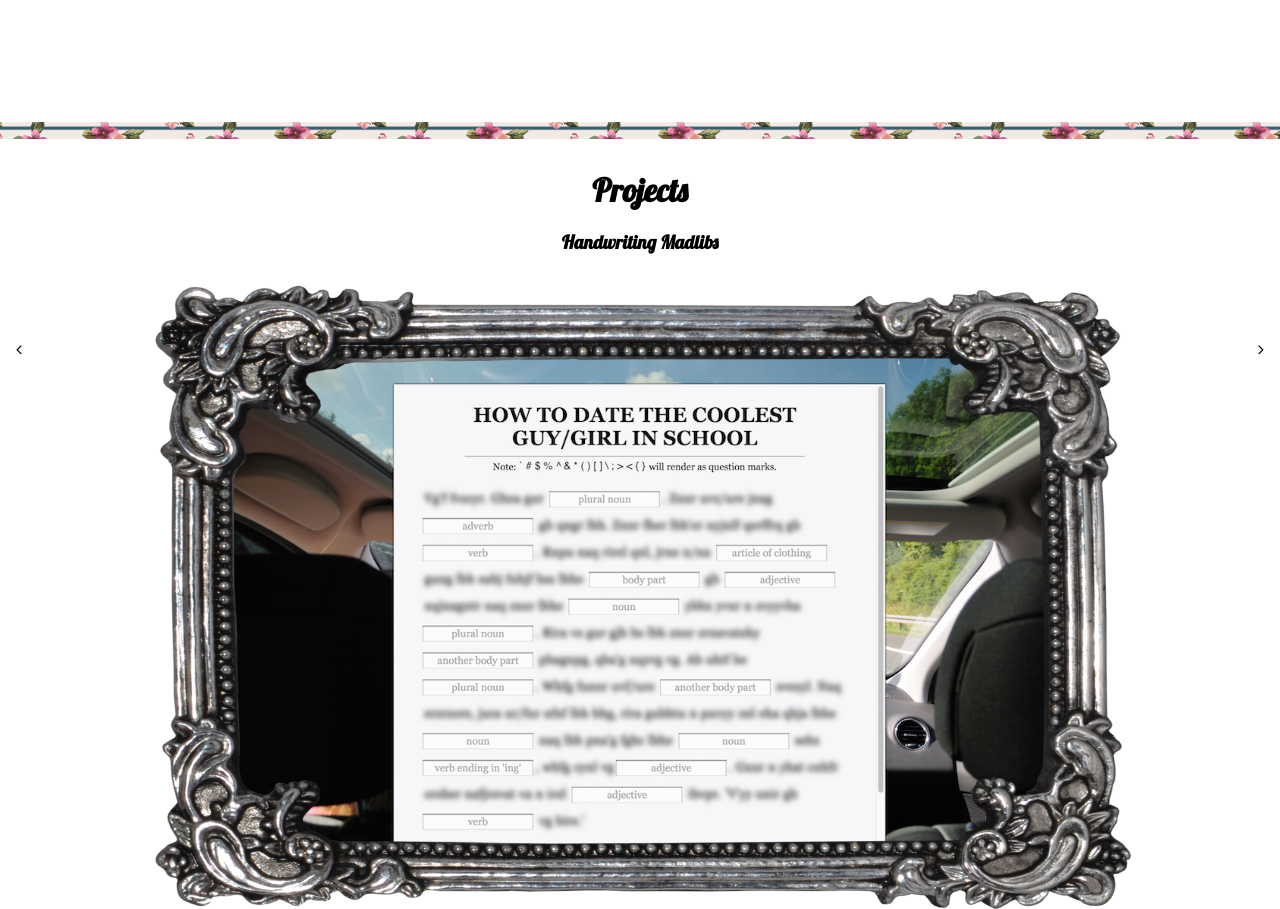
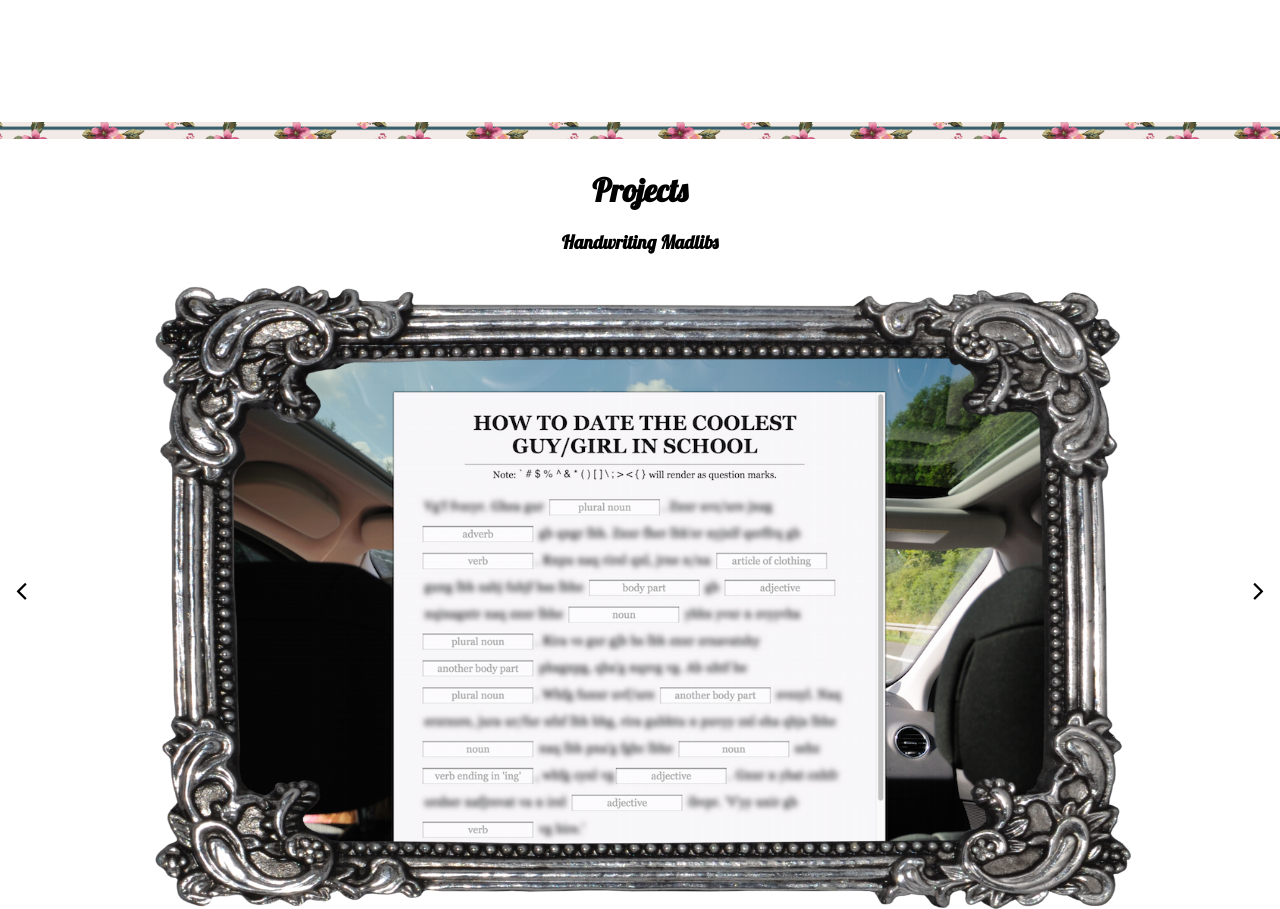
Before and after one commit to fantasticole/fantasticole, a plain HTML site: page index.html in a window 1280 px wide. Shown: the part 1480-2389 px from the top of the page. Drawn offline with Linux system fonts and the light colour scheme; a web font is replaced by a local one.

Commit message:
Fix #content spacing, align project arrows halfway down first image, realign landscape images in frame, add padding to social section.

```diff
--- a/styles.css
+++ b/styles.css
@@ -171,6 +171,7 @@ a:hover {
 
 #projects {
 	position: relative;
+	overflow: hidden;
 }
 
 #projects h1 {
@@ -184,10 +185,11 @@ a:hover {
 
 #projects .arrow {
 	position: absolute;
-	top: 200px;
+	top: calc(107px + 25.6vw);
 	padding: 2px 6px 3px;
 	border-radius: 2px;
 	z-index: 10;
+	font-size: 30px;
 }
 
 #projects .arrow:hover {
@@ -215,7 +217,7 @@ a:hover {
 .slide.active {
 	height: auto;
 	opacity: 1;
-	margin-bottom: 20px;
+	margin-bottom: 40px;
 }
 
 
@@ -228,7 +230,7 @@ a:hover {
 }
 
 	#projects .frame.landscape {
-		background-position: 50% 48%;
+		background-position: 50% 53%;
 		height: 51.2vw;
 		width: 80vw;
 	}
@@ -369,7 +371,7 @@ input#ss-submit.disabled {
 .social {
 	display: flex;
 	flex-direction: row;
-	padding: 30px 15px;
+	padding: 60px 15px;
 	background-color: rgba(0,0,0,0.5);
 }
 
```
